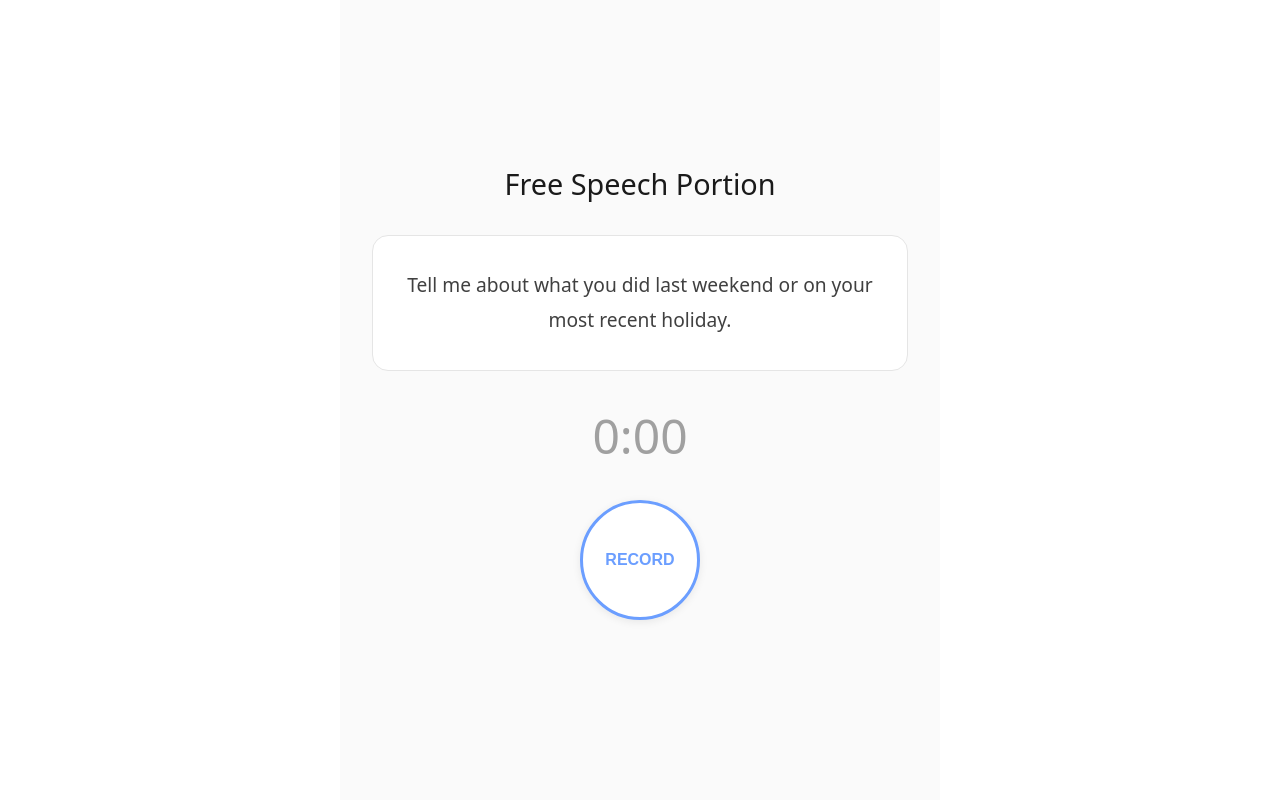
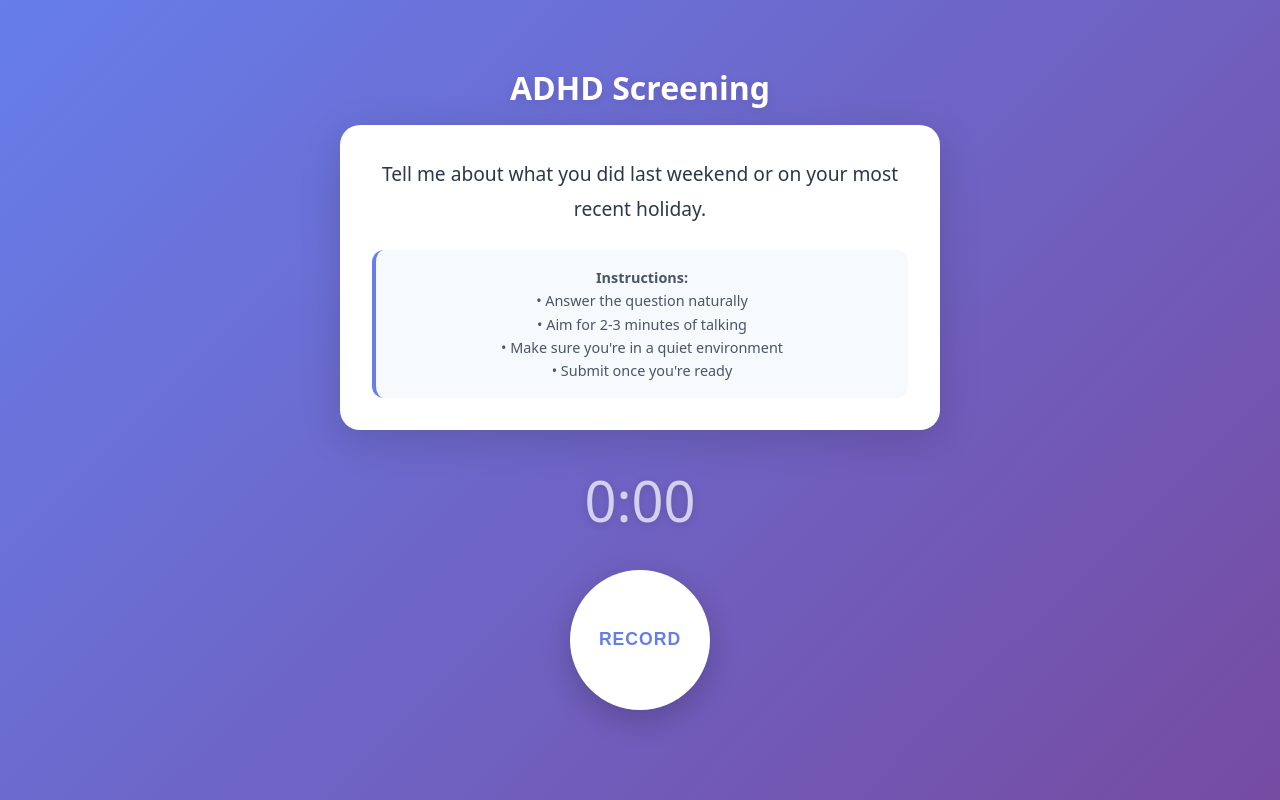
Before and after one commit to anishalle/adveyes, a Next.js app: page /free_speech in a window 1280 px wide. Built offline with nearby package versions, Linux system fonts and the light colour scheme.

Commit message:
improved UI and added instructions

```diff
--- a/src/app/free_speech/page.js
+++ b/src/app/free_speech/page.js
@@ -1,13 +1,14 @@
 'use client';
 
 import { useState, useRef } from 'react';
-import Link from 'next/link';
 
 export default function Screening() {
   const [isRecording, setIsRecording] = useState(false);
   const [recordingComplete, setRecordingComplete] = useState(false);
   const [recordingTime, setRecordingTime] = useState(0);
   const [audioBlob, setAudioBlob] = useState(null);
+  const [uploading, setUploading] = useState(false);
+  const [uploadSuccess, setUploadSuccess] = useState(false);
   const mediaRecorderRef = useRef(null);
   const timerRef = useRef(null);
   const audioChunksRef = useRef([]);
@@ -63,18 +64,26 @@ export default function Screening() {
     }
   };
 
-  const handleSubmit = () => {
+  const handleSubmit = async () => {
     if (!audioBlob) {
-      alert('No recording available to download');
+      alert('No recording available to upload');
       return;
     }
 
-    console.log('Downloading blob:', audioBlob);
+    setUploading(true);
+
+    try {
+      // Simulate upload delay
+      await new Promise(resolve => setTimeout(resolve, 1500));
+
+      const timestamp = new Date().toISOString().replace(/[:.]/g, '-').slice(0, -5);
+      const filename = `adhd-screening-${timestamp}.webm`;
+
+      // Download locally
       const url = URL.createObjectURL(audioBlob);
       const a = document.createElement('a');
       a.href = url;
-    const timestamp = new Date().toISOString().replace(/[:.]/g, '-').slice(0, -5);
-    a.download = `adhd-screening-${timestamp}.webm`;
+      a.download = filename;
       document.body.appendChild(a);
       a.click();
 
@@ -82,12 +91,23 @@ export default function Screening() {
         document.body.removeChild(a);
         URL.revokeObjectURL(url);
       }, 100);
+
+      console.log('Upload successful!', filename);
+      setUploadSuccess(true);
+
+    } catch (error) {
+      console.error('Error uploading:', error);
+      alert('Error uploading recording. Please try again.');
+    } finally {
+      setUploading(false);
+    }
   };
 
   const resetRecording = () => {
     setRecordingComplete(false);
     setRecordingTime(0);
     setAudioBlob(null);
+    setUploadSuccess(false);
     audioChunksRef.current = [];
   };
 
@@ -99,46 +119,77 @@ export default function Screening() {
 
   return (
     <div style={{
-      maxWidth: '600px',
-      margin: '0 auto',
+      minHeight: '100vh',
+      background: 'linear-gradient(135deg, #667eea 0%, #764ba2 100%)',
       padding: '2rem',
       fontFamily: 'system-ui, -apple-system, sans-serif',
-      minHeight: '100vh',
       display: 'flex',
-      flexDirection: 'column',
-      justifyContent: 'center',
-      background: '#fafafa'
+      alignItems: 'center',
+      justifyContent: 'center'
+    }}>
+      <div style={{
+        maxWidth: '600px',
+        width: '100%'
       }}>
         <div style={{ textAlign: 'center' }}>
-        <h1 style={{ fontSize: '1.8rem', marginBottom: '2rem', color: '#1a1a1a', fontWeight: '400' }}>
-          Free Speech Portion
+          <h1 style={{
+            fontSize: '2rem',
+            marginBottom: '1rem',
+            color: 'white',
+            fontWeight: '600',
+            textShadow: '0 2px 10px rgba(0,0,0,0.1)'
+          }}>
+            ADHD Screening
           </h1>
 
           <div style={{
             background: 'white',
             padding: '2rem',
-          borderRadius: '16px',
+            borderRadius: '20px',
             marginBottom: '2rem',
-          border: '1px solid #e5e5e5'
+            boxShadow: '0 10px 40px rgba(0,0,0,0.15)'
           }}>
             <p style={{
               fontSize: '1.2rem',
               lineHeight: '1.8',
-            color: '#404040',
-            marginBottom: 0
+              color: '#2d3748',
+              marginBottom: '1.5rem',
+              fontWeight: '500'
             }}>
               Tell me about what you did last weekend or on your most recent holiday.
             </p>
+
+            <div style={{
+              background: '#f7fafc',
+              padding: '1rem',
+              borderRadius: '12px',
+              borderLeft: '4px solid #667eea'
+            }}>
+              <p style={{
+                fontSize: '0.9rem',
+                color: '#4a5568',
+                margin: 0,
+                lineHeight: '1.6'
+              }}>
+                <strong>Instructions:</strong><br/>
+                • Answer the question naturally<br/>
+                • Aim for 2-3 minutes of talking<br/>
+                • Make sure you're in a quiet environment<br/>
+                • Submit once you're ready
+              </p>
+            </div>
           </div>
 
           {!recordingComplete ? (
             <>
               <div style={{
-              fontSize: '3rem',
+                fontSize: '3.5rem',
                 fontWeight: '300',
-              color: isRecording ? '#ff6b6b' : '#a0a0a0',
+                color: 'white',
                 marginBottom: '2rem',
-              fontVariantNumeric: 'tabular-nums'
+                fontVariantNumeric: 'tabular-nums',
+                textShadow: '0 2px 10px rgba(0,0,0,0.2)',
+                opacity: isRecording ? 1 : 0.7
               }}>
                 {formatTime(recordingTime)}
               </div>
@@ -146,26 +197,29 @@ export default function Screening() {
               <button
                 onClick={isRecording ? stopRecording : startRecording}
                 style={{
-                width: '120px',
-                height: '120px',
+                  width: '140px',
+                  height: '140px',
                   borderRadius: '50%',
-                border: isRecording ? '3px solid #ff6b6b' : '3px solid #6b9eff',
-                background: 'white',
-                color: isRecording ? '#ff6b6b' : '#6b9eff',
-                fontSize: '1rem',
-                fontWeight: '600',
+                  border: 'none',
+                  background: isRecording
+                    ? 'linear-gradient(135deg, #f093fb 0%, #f5576c 100%)'
+                    : 'white',
+                  color: isRecording ? 'white' : '#667eea',
+                  fontSize: '1.1rem',
+                  fontWeight: '700',
                   cursor: 'pointer',
-                boxShadow: '0 2px 8px rgba(0,0,0,0.08)',
-                transition: 'all 0.2s',
-                marginBottom: '1rem'
+                  boxShadow: '0 10px 30px rgba(0,0,0,0.2)',
+                  transition: 'all 0.3s ease',
+                  marginBottom: '1.5rem',
+                  letterSpacing: '1px'
                 }}
                 onMouseOver={(e) => {
-                e.currentTarget.style.transform = 'scale(1.05)';
-                e.currentTarget.style.boxShadow = '0 4px 12px rgba(0,0,0,0.12)';
+                  e.currentTarget.style.transform = 'scale(1.08)';
+                  e.currentTarget.style.boxShadow = '0 15px 40px rgba(0,0,0,0.3)';
                 }}
                 onMouseOut={(e) => {
                   e.currentTarget.style.transform = 'scale(1)';
-                e.currentTarget.style.boxShadow = '0 2px 8px rgba(0,0,0,0.08)';
+                  e.currentTarget.style.boxShadow = '0 10px 30px rgba(0,0,0,0.2)';
                 }}
               >
                 {isRecording ? 'STOP' : 'RECORD'}
@@ -173,92 +227,130 @@ export default function Screening() {
 
               {isRecording && (
                 <p style={{
-                color: '#ff6b6b',
-                fontSize: '0.9rem',
-                animation: 'pulse 2s ease-in-out infinite'
+                  color: 'white',
+                  fontSize: '1rem',
+                  fontWeight: '500',
+                  animation: 'pulse 2s ease-in-out infinite',
+                  textShadow: '0 2px 10px rgba(0,0,0,0.2)'
                 }}>
-                Recording in progress...
+                  🔴 Recording in progress...
                 </p>
               )}
             </>
           ) : (
-          <div>
             <div style={{
-              fontSize: '3rem',
-              marginBottom: '2rem',
-              color: '#10b981'
+              background: 'white',
+              padding: '2.5rem 2rem',
+              borderRadius: '20px',
+              boxShadow: '0 10px 40px rgba(0,0,0,0.15)'
             }}>
-              ✓
+              <div style={{
+                fontSize: '4rem',
+                marginBottom: '1rem',
+                color: uploadSuccess ? '#48bb78' : '#667eea'
+              }}>
+                {uploadSuccess ? '✓' : '✓'}
               </div>
               <p style={{
-              fontSize: '1.2rem',
-              color: '#10b981',
-              marginBottom: '1rem',
-              fontWeight: '500'
+                fontSize: '1.3rem',
+                color: uploadSuccess ? '#48bb78' : '#2d3748',
+                marginBottom: '0.5rem',
+                fontWeight: '600'
               }}>
-              Recording Complete
+                {uploadSuccess ? 'Upload Complete!' : 'Recording Complete'}
               </p>
-            <p style={{ color: '#a0a0a0', marginBottom: '2rem', fontSize: '0.9rem' }}>
+              <p style={{ color: '#718096', marginBottom: '2rem', fontSize: '1rem' }}>
                 Duration: {formatTime(recordingTime)}
               </p>
 
-            <div style={{ display: 'flex', gap: '1rem', justifyContent: 'center', marginBottom: '1rem' }}>
+              {!uploadSuccess && (
+                <div style={{ display: 'flex', gap: '1rem', justifyContent: 'center', marginBottom: '1.5rem' }}>
                   <button
                     onClick={handleSubmit}
+                    disabled={uploading}
                     style={{
-                  padding: '0.75rem 2rem',
-                  background: '#10b981',
+                      padding: '1rem 2.5rem',
+                      background: uploading ? '#a0aec0' : 'linear-gradient(135deg, #48bb78 0%, #38a169 100%)',
                       color: 'white',
                       border: 'none',
-                  borderRadius: '8px',
-                  cursor: 'pointer',
-                  fontSize: '1rem',
+                      borderRadius: '12px',
+                      cursor: uploading ? 'not-allowed' : 'pointer',
+                      fontSize: '1.05rem',
                       fontWeight: '600',
-                  boxShadow: '0 2px 8px rgba(16, 185, 129, 0.3)'
+                      boxShadow: '0 4px 15px rgba(72, 187, 120, 0.3)',
+                      transition: 'all 0.2s'
                     }}
                     onMouseOver={(e) => {
-                  e.currentTarget.style.background = '#059669';
+                      if (!uploading) {
+                        e.currentTarget.style.transform = 'translateY(-2px)';
+                        e.currentTarget.style.boxShadow = '0 6px 20px rgba(72, 187, 120, 0.4)';
+                      }
                     }}
                     onMouseOut={(e) => {
-                  e.currentTarget.style.background = '#10b981';
+                      if (!uploading) {
+                        e.currentTarget.style.transform = 'translateY(0)';
+                        e.currentTarget.style.boxShadow = '0 4px 15px rgba(72, 187, 120, 0.3)';
+                      }
                     }}
                   >
-                Submit & Download
+                    {uploading ? 'Uploading...' : 'Submit & Download'}
                   </button>
                 </div>
+              )}
+
+              {uploadSuccess && (
+                <p style={{ color: '#48bb78', marginBottom: '2rem', fontSize: '0.95rem' }}>
+                  Recording saved and downloaded successfully
+                </p>
+              )}
 
               <div style={{ display: 'flex', gap: '1rem', justifyContent: 'center' }}>
                 <button
                   onClick={resetRecording}
                   style={{
-                  padding: '0.75rem 1.5rem',
+                    padding: '0.85rem 1.75rem',
                     background: 'white',
-                  color: '#6b9eff',
-                  border: '2px solid #6b9eff',
-                  borderRadius: '8px',
+                    color: '#667eea',
+                    border: '2px solid #667eea',
+                    borderRadius: '12px',
                     cursor: 'pointer',
-                  fontSize: '0.9rem',
-                  fontWeight: '500'
+                    fontSize: '0.95rem',
+                    fontWeight: '600',
+                    transition: 'all 0.2s'
+                  }}
+                  onMouseOver={(e) => {
+                    e.currentTarget.style.background = '#667eea';
+                    e.currentTarget.style.color = 'white';
+                  }}
+                  onMouseOut={(e) => {
+                    e.currentTarget.style.background = 'white';
+                    e.currentTarget.style.color = '#667eea';
                   }}
                 >
-                Record Again
+                  {uploadSuccess ? 'New Recording' : 'Record Again'}
                 </button>
-              <Link
-                href="/"
+                <button
+                  onClick={() => window.location.href = '/'}
                   style={{
-                  padding: '0.75rem 1.5rem',
-                  background: 'white',
-                  color: '#a0a0a0',
-                  border: '2px solid #e5e5e5',
-                  borderRadius: '8px',
-                  textDecoration: 'none',
-                  fontSize: '0.9rem',
-                  fontWeight: '500',
-                  display: 'inline-block'
+                    padding: '0.85rem 1.75rem',
+                    background: '#f7fafc',
+                    color: '#718096',
+                    border: '2px solid #e2e8f0',
+                    borderRadius: '12px',
+                    cursor: 'pointer',
+                    fontSize: '0.95rem',
+                    fontWeight: '600',
+                    transition: 'all 0.2s'
+                  }}
+                  onMouseOver={(e) => {
+                    e.currentTarget.style.background = '#e2e8f0';
+                  }}
+                  onMouseOut={(e) => {
+                    e.currentTarget.style.background = '#f7fafc';
                   }}
                 >
                   Back to Home
-              </Link>
+                </button>
               </div>
             </div>
           )}
@@ -267,9 +359,10 @@ export default function Screening() {
         <style jsx>{`
           @keyframes pulse {
             0%, 100% { opacity: 1; }
-          50% { opacity: 0.5; }
+            50% { opacity: 0.7; }
           }
         `}</style>
       </div>
+    </div>
   );
 }
```
Lines whose indentation alone changed are shown as unchanged.
